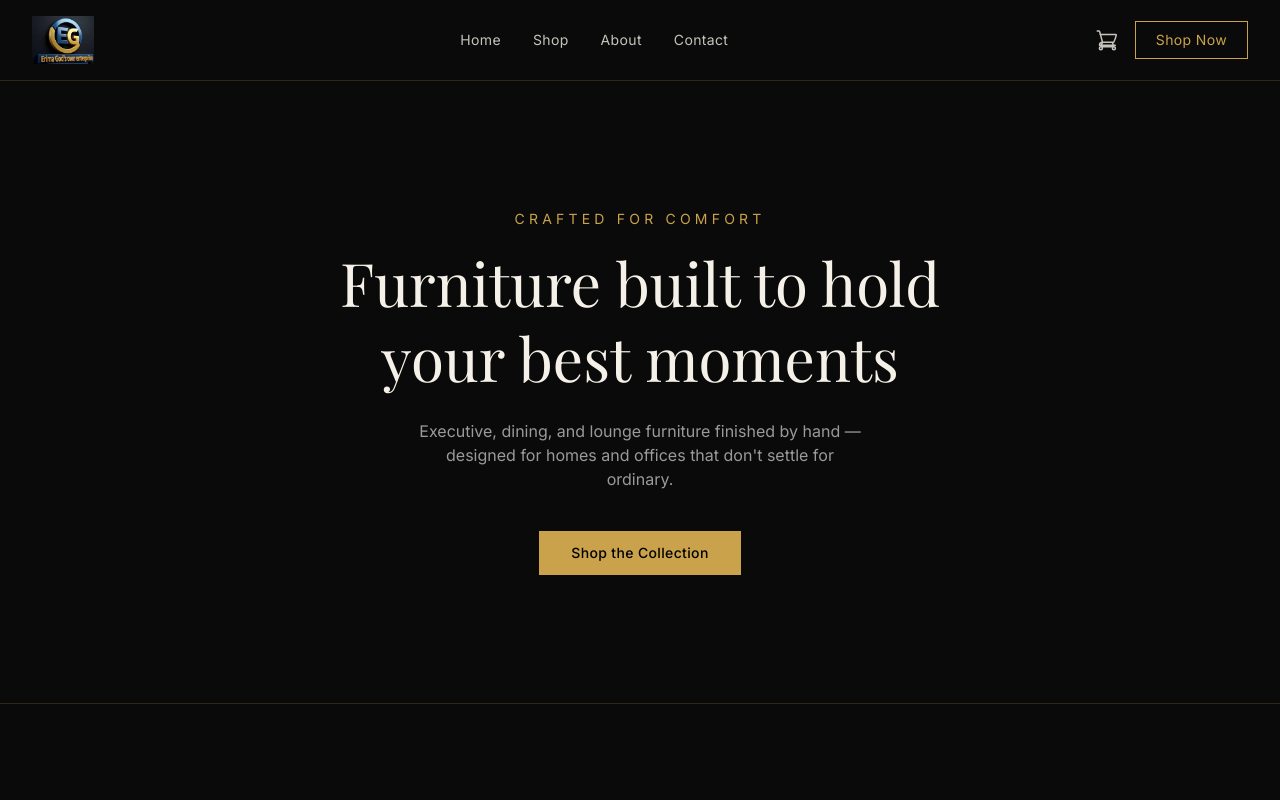
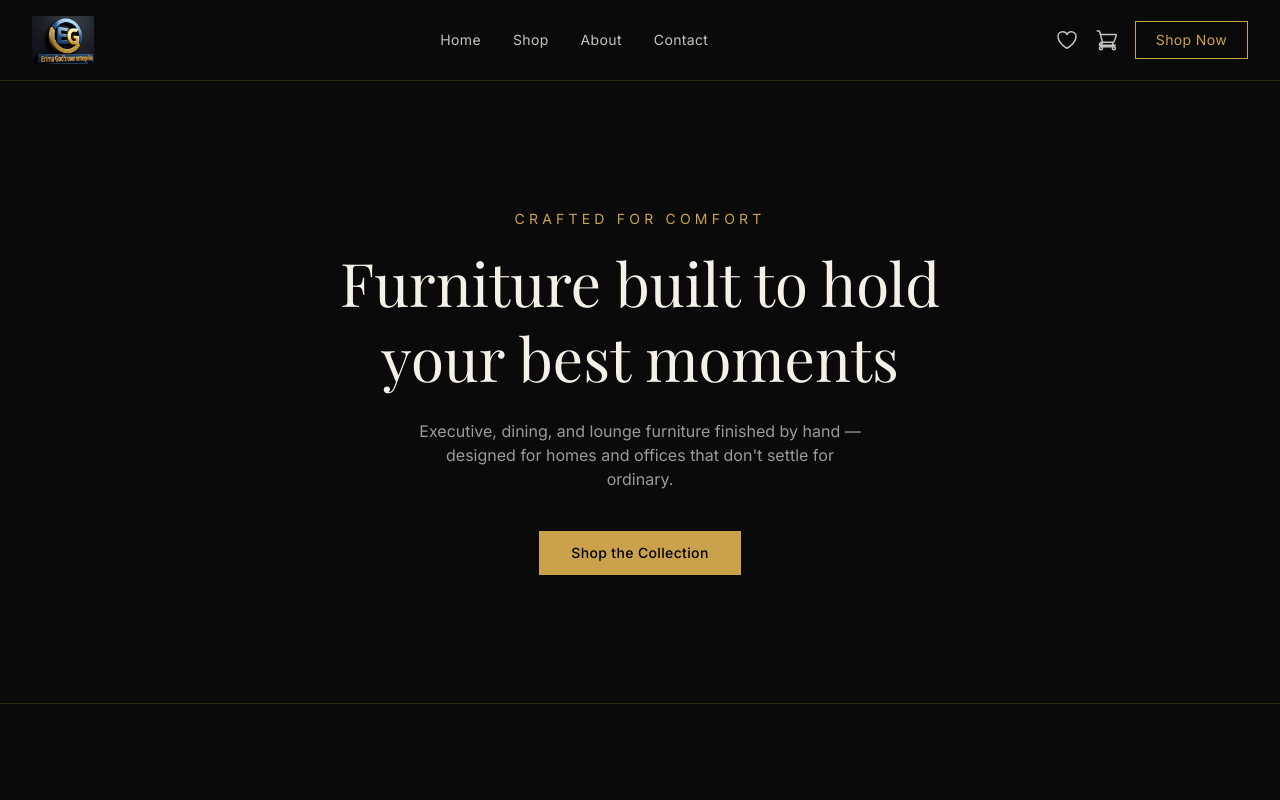
Before and after one commit to erimabadoo2020-wq/erima-gods-own-enterprise, a Next.js app in the folder chair-store/: page / in a window 1280 px wide. Shown: the top 800 px of the page. Built offline with nearby package versions, Linux system fonts and the light colour scheme; no server answers; the database is empty; a web font is replaced by a local one.

Commit message:
Update Header.tsx

```diff
--- a/chair-store/app/components/Header.tsx
+++ b/chair-store/app/components/Header.tsx
@@ -4,10 +4,12 @@ import { useState } from 'react'
 import Image from 'next/image'
 import Link from 'next/link'
 import { useCart } from '@/lib/cart-context'
+import { useWishlist } from '@/lib/wishlist-context'
 
 export default function Header() {
   const { items } = useCart()
   const itemCount = items.reduce((sum, item) => sum + item.quantity, 0)
+  const { items: wishlistItems } = useWishlist()
   const [menuOpen, setMenuOpen] = useState(false)
 
   return (
@@ -32,6 +34,28 @@ export default function Header() {
         </nav>
 
         <div className="flex items-center gap-4">
+          <Link href="/wishlist" className="relative flex items-center text-[#f5f1e8]/80 hover:text-[#c9a24b] transition-colors">
+            <svg
+              xmlns="http://www.w3.org/2000/svg"
+              className="h-6 w-6"
+              fill="none"
+              viewBox="0 0 24 24"
+              stroke="currentColor"
+              strokeWidth={1.5}
+            >
+              <path
+                strokeLinecap="round"
+                strokeLinejoin="round"
+                d="M21 8.25c0-2.485-2.099-4.5-4.688-4.5-1.935 0-3.597 1.126-4.312 2.733-.715-1.607-2.377-2.733-4.313-2.733C5.1 3.75 3 5.765 3 8.25c0 7.22 9 12 9 12s9-4.78 9-12Z"
+              />
+            </svg>
+            {wishlistItems.length > 0 && (
+              <span className="absolute -top-2 -right-2 bg-[#c9a24b] text-black text-xs w-5 h-5 flex items-center justify-center rounded-full font-medium">
+                {wishlistItems.length}
+              </span>
+            )}
+          </Link>
+
           <Link href="/cart" className="relative flex items-center text-[#f5f1e8]/80 hover:text-[#c9a24b] transition-colors">
             <svg
               xmlns="http://www.w3.org/2000/svg"
```
